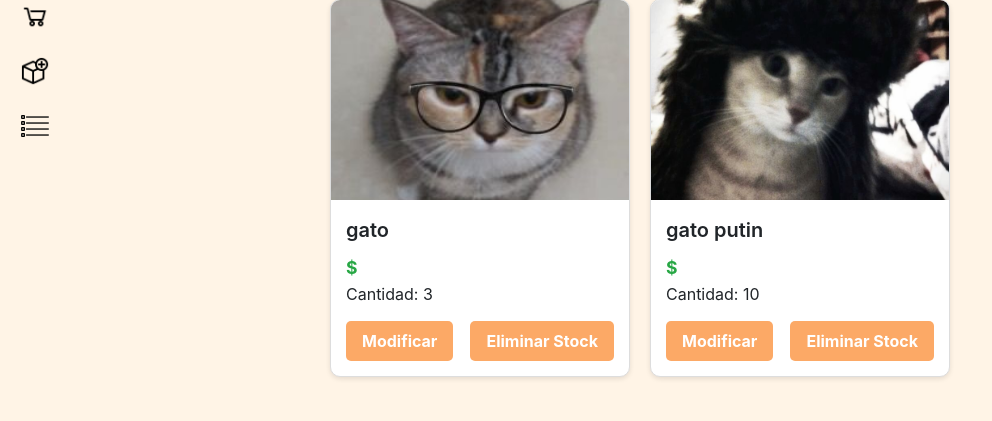
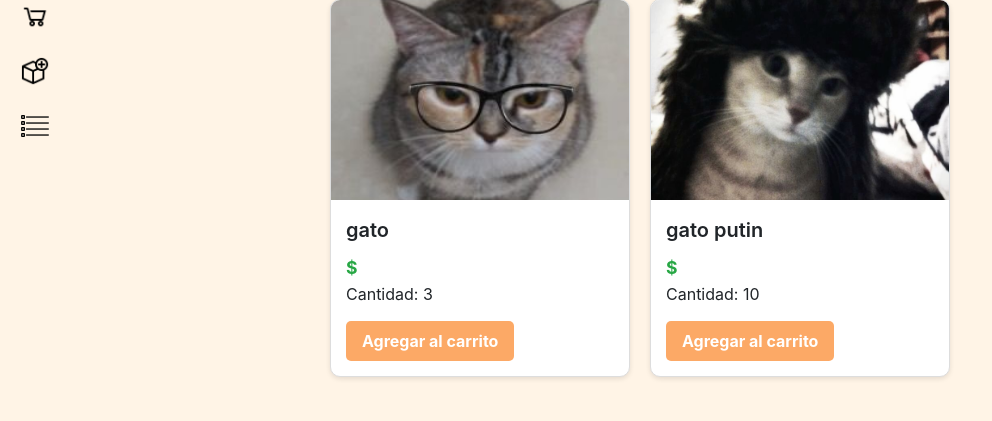
Before and after one commit to amorfitho/integraci-n-ev_2, a Django app: page /lista2/ in a window 1280 px wide. Shown: the part 159-580 px from the top of the page, without its empty margins (0-992 px from the left). Run offline with Django 5.2, Linux system fonts and the light colour scheme; data comes from the database, SQL or seed files in the repository; both versions use the stored data as it was after the commit; some libraries are stand-ins or nearby versions.

```diff
--- a/app/templates/app/base.html
+++ b/app/templates/app/base.html
@@ -24,7 +24,6 @@
 
 
 
-
     {% block contenido %}
 
 
--- a/app/templates/crud/lista2.html
+++ b/app/templates/crud/lista2.html
@@ -39,8 +39,7 @@
       <div>Cantidad: {{ stock.cantidad }}</div>
 
       <div class="product-actions">
-        <a href="{% url 'modificar' stock.id %}" class="button edit">Modificar</a>
-        <a href="{% url 'eliminar_stock' stock.id %}" class="button eliminar_producto">Eliminar Stock</a>
+        <a href="{% url 'shoppingcart' %}" class="button add-to-cart">Agregar al carrito</a>
       </div>
     </div>
   </div>
--- a/app/templates/sesiones/login.html
+++ b/app/templates/sesiones/login.html
@@ -5,6 +5,10 @@
   <button type="submit">Entrar</button>
 </form>
 
+<a href="{% url 'home' %}">
+  <button type="button" style="margin-top: 10px;">Volver al inicio</button>
+</a>
+
 {% if messages %}
   {% for message in messages %}
     <p style="color:red;">{{ message }}</p>
--- a/app/urls.py
+++ b/app/urls.py
@@ -1,5 +1,5 @@
 from django.urls import path
-from.views import home, agregar,lista2 ,sucursales_y_stock, rebajar_stock, modificar, eliminar_producto, shoppingcart, modificar, eliminar_stock, registro_usuario, login_usuario
+from.views import home, agregar,lista2 ,sucursales_y_stock, rebajar_stock, modificar, eliminar_producto, shoppingcart, modificar, eliminar_stock, registro_usuario, login_usuario, logout_usuario
 
 # importar nombre puesto en def de la pagian desde "views"
 #   path('nombre de la pagina/', nombre_de_la_pagina, name= nombre de la pagina(esto es para el direcionamiento con botones))
@@ -16,5 +16,6 @@ urlpatterns = [
     path('shoppingcart/', shoppingcart, name="shoppingcart"),
     path('eliminar/<int:stock_id>/', eliminar_stock, name='eliminar_stock'),
     path('registro/', registro_usuario, name='registro'),
-    path('login/', login_usuario, name='login')
+    path('login/', login_usuario, name='login'),
+    path('logout/', logout_usuario, name='logout')
 ]
--- a/app/views.py
+++ b/app/views.py
@@ -118,3 +118,8 @@ def login_usuario(request):
     else:
         form = LoginForm()
     return render(request, 'sesiones/login.html', {'form': form})
+
+#CIERRE SESION USUARIO
+def logout_usuario(request):
+    request.session.flush()  # elimina toda la sesión
+    return redirect('home')  # cambia a la URL que tú uses
```
Also changed, not shown: app/templates/app/home.html (+13 -1 lines), app/templates/sesiones/elegir.html (added), db.sqlite3.
